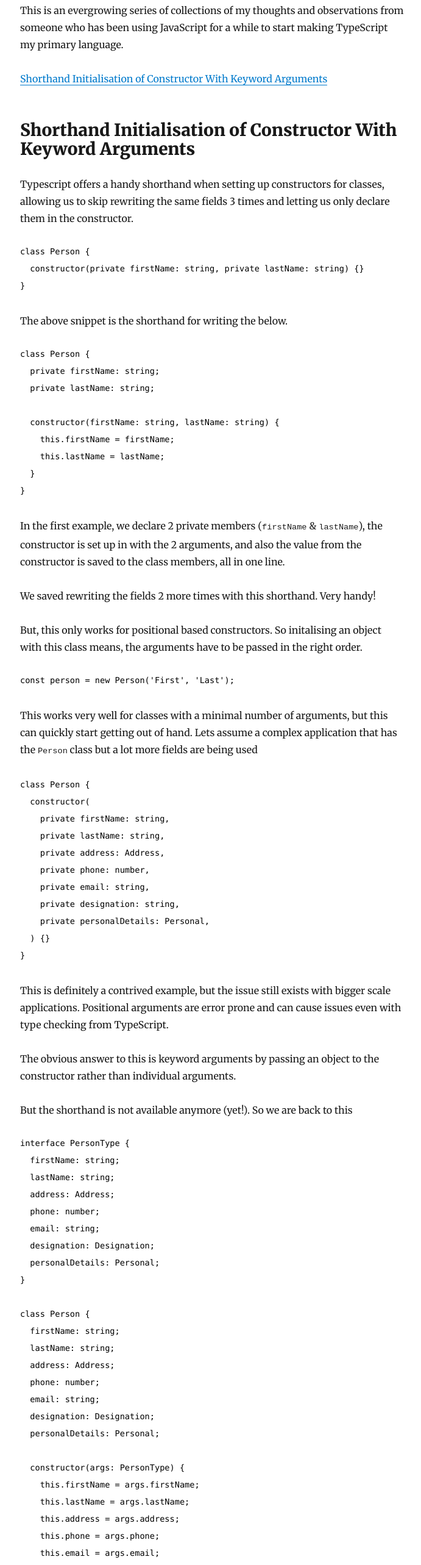
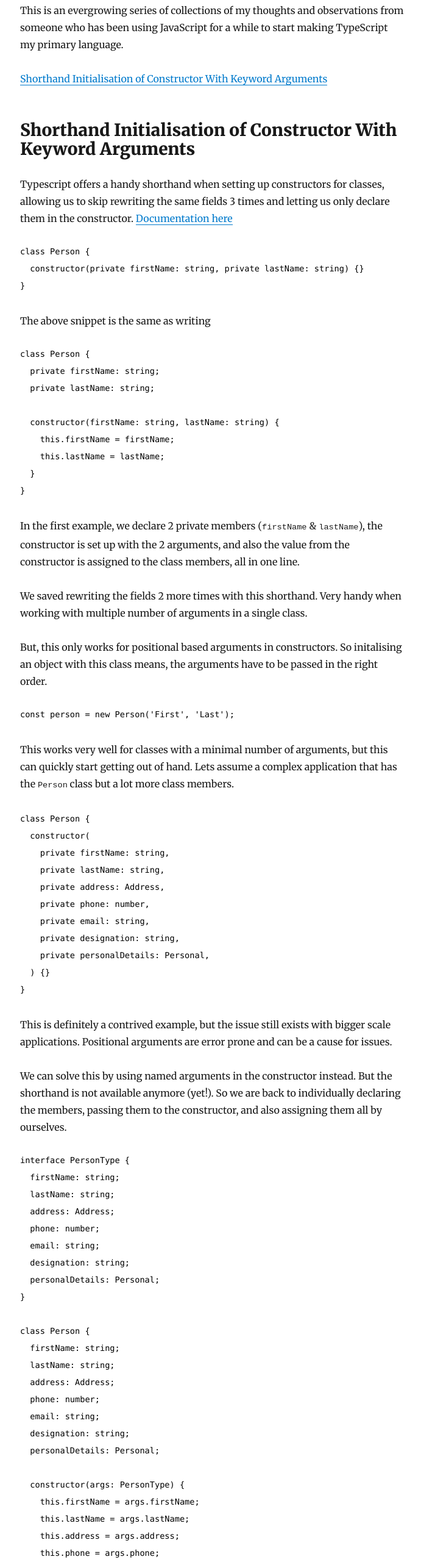
Before and after one commit to eyadkobatte/personal-blog, a Gatsby site: page /thinking-in-typescript/ in a window 1280 px wide. Shown: the part 220-2786 px from the top of the page at 61% size, without its empty margins (292-983 px from the left). Built offline with nearby package versions, Linux system fonts and the light colour scheme; Gatsby itself is replaced by a stand-in of ours; some packages are replaced by stand-ins of ours; code samples lack their colours.

Commit message:
update grammar

````diff
--- a/content/blog/thinking-in-typescript/index.md
+++ b/content/blog/thinking-in-typescript/index.md
@@ -9,7 +9,7 @@ This is an evergrowing series of collections of my thoughts and observations fro
 
 ## <a name="shorthand-initialisation-of-constructor-with-keyword-arguments"></a>Shorthand Initialisation of Constructor With Keyword Arguments
 
-Typescript offers a handy shorthand when setting up constructors for classes, allowing us to skip rewriting the same fields 3 times and letting us only declare them in the constructor.
+Typescript offers a handy shorthand when setting up constructors for classes, allowing us to skip rewriting the same fields 3 times and letting us only declare them in the constructor. [Documentation here](https://www.typescriptlang.org/docs/handbook/2/classes.html#parameter-properties)
 
 ```typescript
 class Person {
@@ -17,7 +17,7 @@ class Person {
 }
 ```
 
-The above snippet is the shorthand for writing the below.
+The above snippet is the same as writing
 
 ```typescript
 class Person {
@@ -31,17 +31,17 @@ class Person {
 }
 ```
 
-In the first example, we declare 2 private members (`firstName` & `lastName`), the constructor is set up in with the 2 arguments, and also the value from the constructor is saved to the class members, all in one line.
+In the first example, we declare 2 private members (`firstName` & `lastName`), the constructor is set up with the 2 arguments, and also the value from the constructor is assigned to the class members, all in one line.
 
-We saved rewriting the fields 2 more times with this shorthand. Very handy!
+We saved rewriting the fields 2 more times with this shorthand. Very handy when working with multiple number of arguments in a single class.
 
-But, this only works for positional based constructors. So initalising an object with this class means, the arguments have to be passed in the right order.
+But, this only works for positional based arguments in constructors. So initalising an object with this class means, the arguments have to be passed in the right order.
 
 ```typescript
 const person = new Person('First', 'Last');
 ```
 
-This works very well for classes with a minimal number of arguments, but this can quickly start getting out of hand. Lets assume a complex application that has the `Person` class but a lot more fields are being used
+This works very well for classes with a minimal number of arguments, but this can quickly start getting out of hand. Lets assume a complex application that has the `Person` class but a lot more class members.
 
 ```typescript
 class Person {
@@ -57,11 +57,9 @@ class Person {
 }
 ```
 
-This is definitely a contrived example, but the issue still exists with bigger scale applications. Positional arguments are error prone and can cause issues even with type checking from TypeScript.
+This is definitely a contrived example, but the issue still exists with bigger scale applications. Positional arguments are error prone and can be a cause for issues.
 
-The obvious answer to this is keyword arguments by passing an object to the constructor rather than individual arguments.
-
-But the shorthand is not available anymore (yet!). So we are back to this
+We can solve this by using named arguments in the constructor instead. But the shorthand is not available anymore (yet!). So we are back to individually declaring the members, passing them to the constructor, and also assigning them all by ourselves.
 
 ```typescript
 interface PersonType {
@@ -70,7 +68,7 @@ interface PersonType {
   address: Address;
   phone: number;
   email: string;
-  designation: Designation;
+  designation: string;
   personalDetails: Personal;
 }
 
@@ -80,7 +78,7 @@ class Person {
   address: Address;
   phone: number;
   email: string;
-  designation: Designation;
+  designation: string;
   personalDetails: Personal;
 
   constructor(args: PersonType) {
@@ -95,7 +93,7 @@ class Person {
 }
 ```
 
-This starts getting messy easily and can get a bit difficult to maintain as we now have another interface as well. Furthermore, adding new fields to the interface, means adding 2 lines in the constructor and the class member declaration.
+This starts getting messy easily and can get a bit difficult to maintain as we now have multiple sources of truth as well. Furthermore, adding new fields to the interface, means adding 2 lines in the constructor and the class member declaration.
 
 What we can do now is use the concept of declaration merging.
 
@@ -106,7 +104,7 @@ interface PersonType {
   address: Address;
   phone: number;
   email: string;
-  designation: Designation;
+  designation: string;
   personalDetails: Personal;
 }
 
@@ -125,11 +123,11 @@ class Person {
 }
 ```
 
-As you can see, we now have made declaring members in the class redundant. We can say the interface `Person` extends `PersonType`. So we now have an interface with the same name as the class that has all the fields that will be used in the class. We now merge the interface with a class by creating a class with the same name.
+Merging the interface `Person` with the class `Person` has made declaration of the members redundant because the interface `Person` extends `PersonType`.
 
-There is still another issue. Adding a new field to the interface would mean we still have to set the variable in the constructor to initialise the value. We can use a bit more code to make that easier for us.
+There is still another issue. Adding a new field to the interface would mean we still have to initialise the class member in the constructor. We can use a bit more code to make things easier.
 
-By only changing the constructor, we can assign all fields that come to the constructor to the class members
+By only changing the constructor implementation, we can assign all fields that come to the constructor to the class members.
 
 ```typescript
 interface PersonType {
@@ -138,7 +136,7 @@ interface PersonType {
   address: Address;
   phone: number;
   email: string;
-  designation: Designation;
+  designation: string;
   personalDetails: Personal;
 }
 
@@ -151,7 +149,6 @@ class Person {
 }
 ```
 
-We have solved our 2 problems
+This solves the issue of extending the interface and having one single source of truth.
 
-1. Writing fields again and again.
-2. Extending this class out for updates requires updating only the interface
+We now do not have write the same fields again in multiple places, and extending the class out for updates or maintenance requires updating only the interface
````
